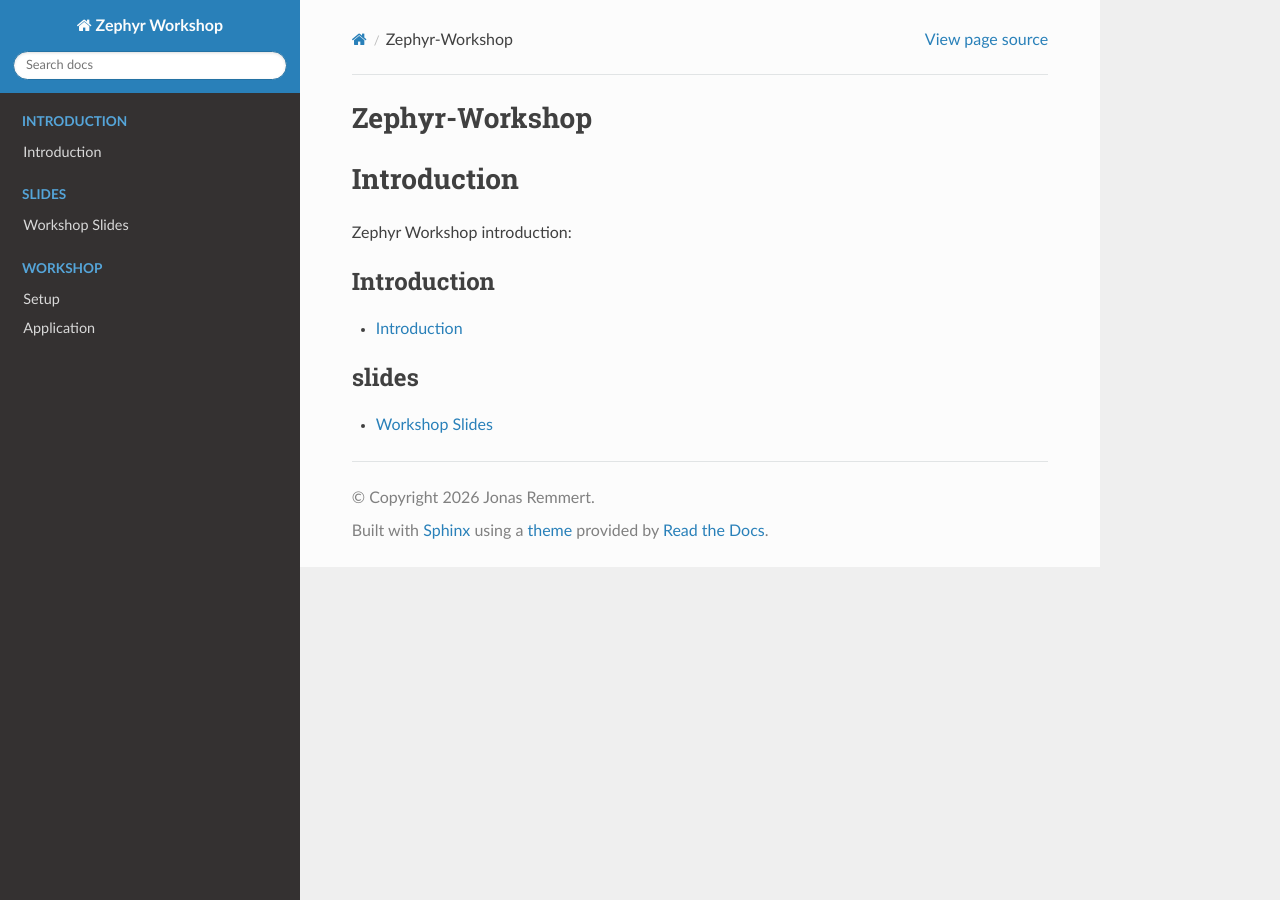
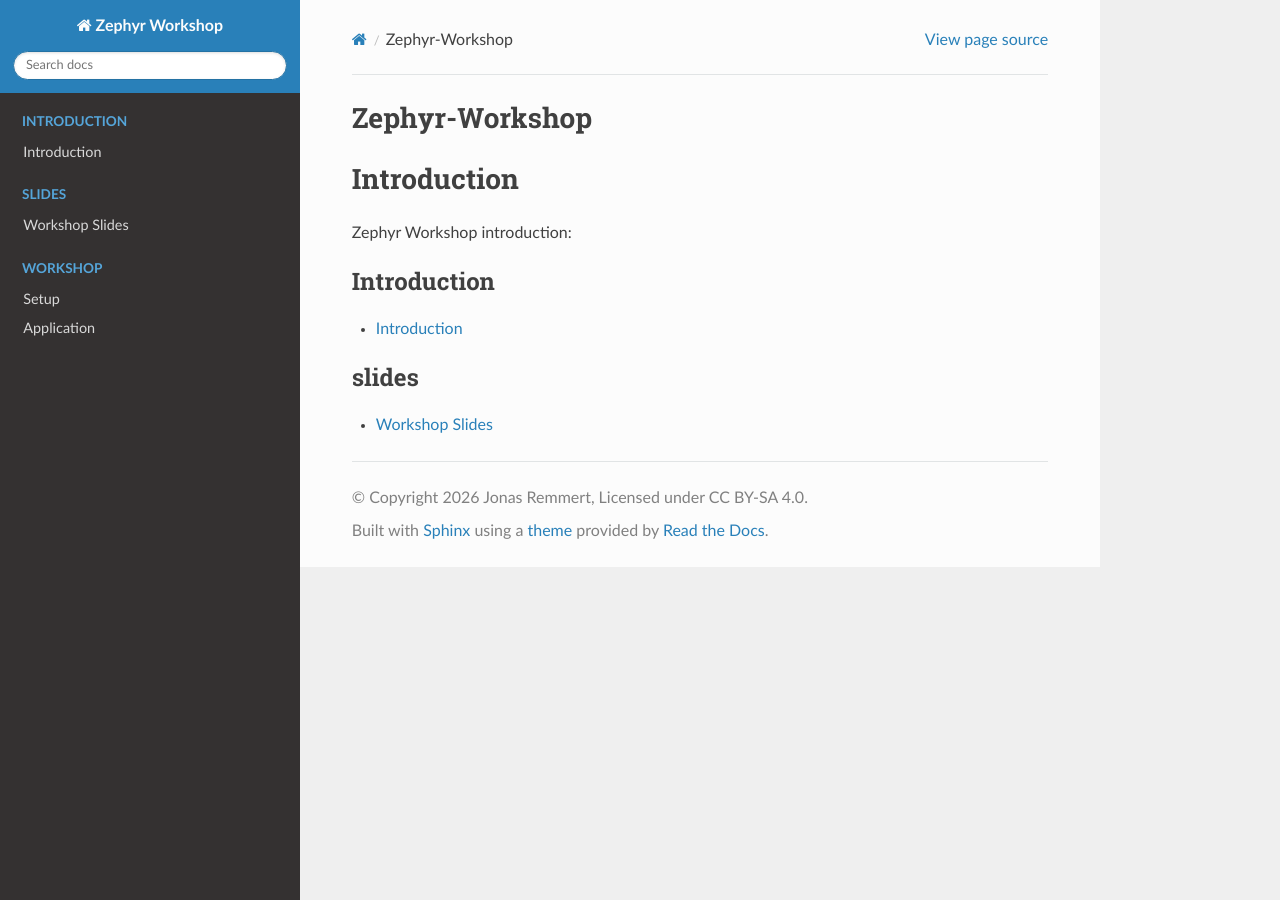
Before and after one commit to jonas-rem/zephyr-workshop, a Sphinx documentation site: the page built from doc/index.rst, in a window 1280 px wide. Built offline with Sphinx 7.4.7 and the Read the Docs theme 3.1.0, drawn with Linux system fonts in a browser that asks for light colours.

Commit message:
doc: clarify license in docs
Signed-off-by: Jonas Remmert <j.remmert@mailbox.org>

```diff
--- a/doc/conf.py
+++ b/doc/conf.py
@@ -1,6 +1,6 @@
 # -- Project information ------------------------------------------------------
 project = "Zephyr Workshop"
-copyright = "2026 Jonas Remmert"
+copyright = "2026 Jonas Remmert, Licensed under CC BY-SA 4.0"
 author = "Jonas Remmert"
 
 # -- General configuration ----------------------------------------------------
```
